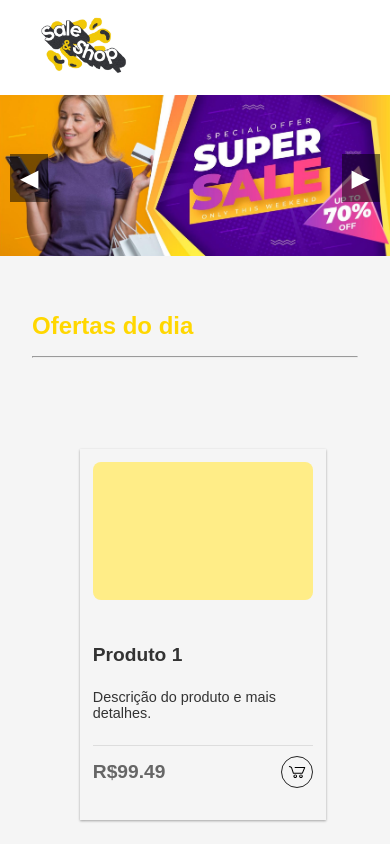
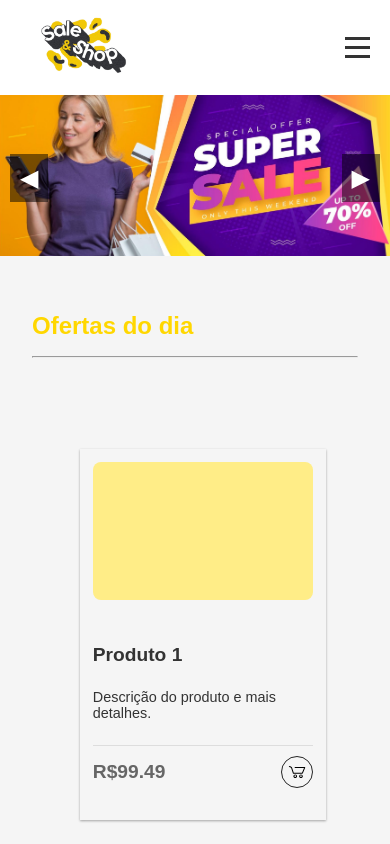
Before and after one commit to millafinn/saleshop, a React (Create React App) app: page / in a window 390 px wide. Shown: the top 844 px of the page. Built offline with nearby package versions, Linux system fonts and the light colour scheme.

Commit message:
ajuste-de-cores

```diff
--- a/src/components/Header/HeaderStyle.css
+++ b/src/components/Header/HeaderStyle.css
@@ -74,7 +74,7 @@ body {
   .line {
     width: 25px;
     height: 3px;
-    background-color: white;
+    background-color: #333;
     margin: 3px 0;
     transition: 0.4s;
   }
@@ -98,7 +98,7 @@ body {
       position: absolute;
       top: 50px;
       right: 0;
-      background-color: #333;
+      background-color: white;
       border-radius: 8px;
       box-shadow: 0 4px 8px rgba(0, 0, 0, 0.2);
       z-index: 1;
```
